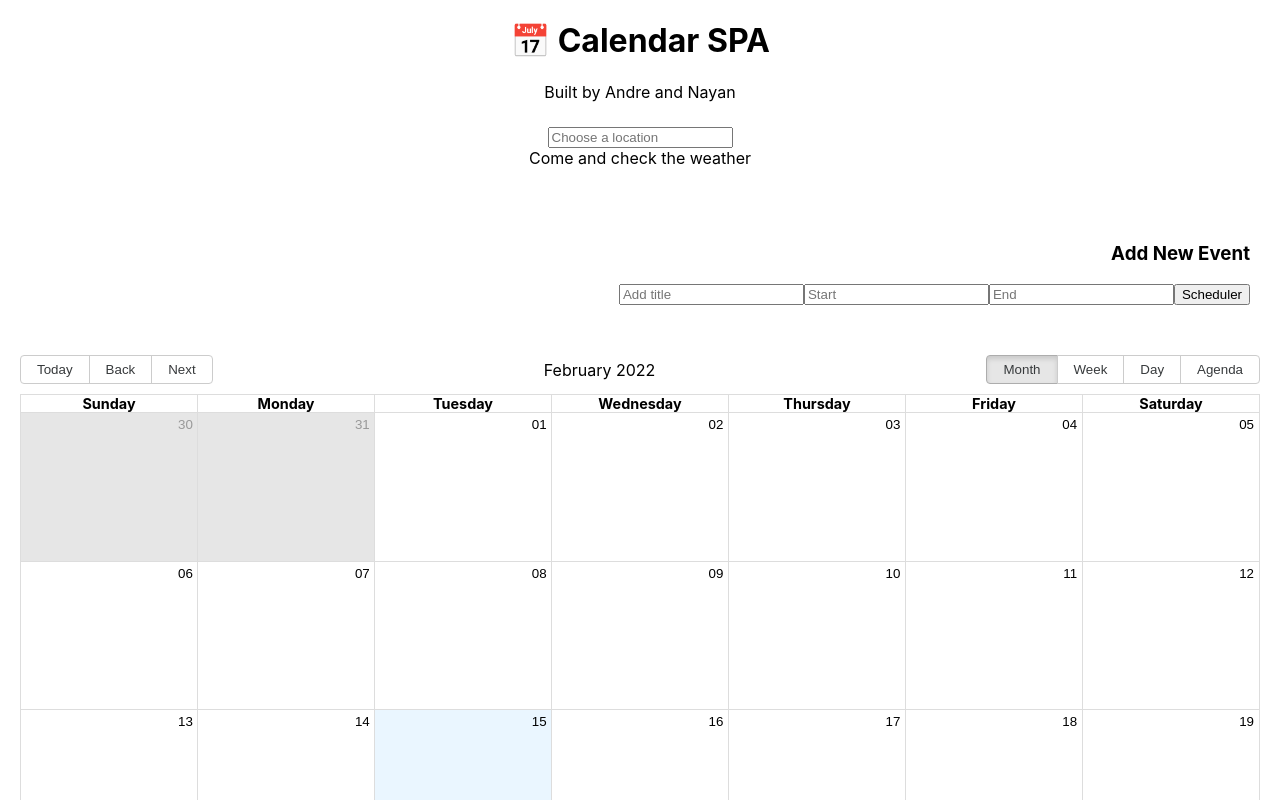
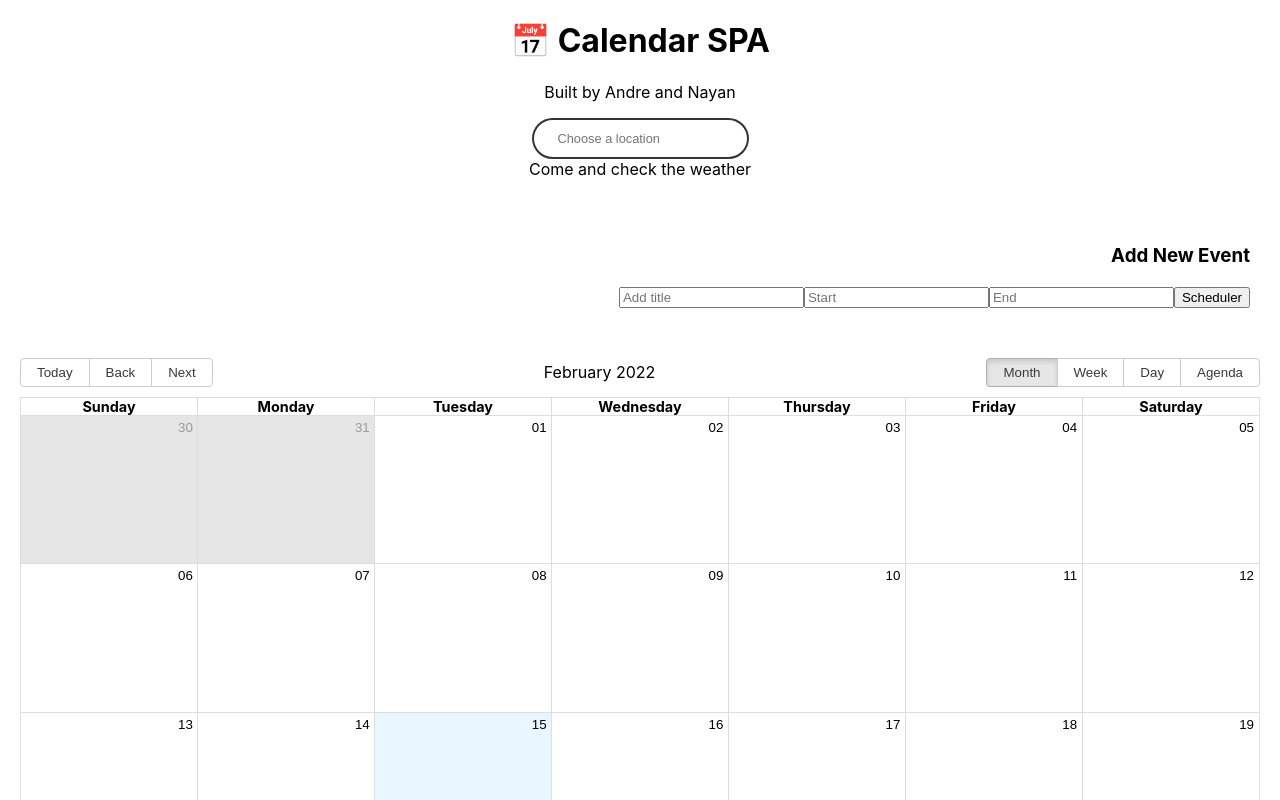
Before and after one commit to andrecastropaiva/bootcamp-project, a React (Create React App) app: page / in a window 1280 px wide. Shown: the top 800 px of the page. Built offline with nearby package versions, Linux system fonts and the light colour scheme.

Commit message:
added some divs and styled weather api

```diff
--- a/src/components/weather.js
+++ b/src/components/weather.js
@@ -11,10 +11,10 @@ function Weather() {
     const [city, setCity] = useState("")
 
     const search = (event) => {
-        if (event.key==="Enter") {
+        if (event.key === "Enter") {
             fetch(`https://api.openweathermap.org/data/2.5/weather?q=${city}&units=metric&APPID=${apiKey}`).then(
                 response => response.json()
-            ).then (
+            ).then(
                 data => {
                     setWeatherdata(data)
                     setCity("")
@@ -25,6 +25,7 @@ function Weather() {
 
     return (
 
+        /* *************** BY NAYAN *************
 
                 <div className="weatherContainer">
                     <input
@@ -34,18 +35,52 @@ function Weather() {
                         value={city}
                         onKeyPress={search}
                     />
-            {typeof weatherData.main === 'undefined'? (
+                    {typeof weatherData.main === 'undefined' ? (
                         <div> Come and check the weather </div>
-            ) :  (
+                    ) : (
                         <div>
                             <p> {weatherData.name} </p>
-                <p> {Math.round (weatherData.main.temp)} degrees </p>
+                            <p> {Math.round(weatherData.main.temp)} degrees </p>
                             <p>{weatherData.weather[0].description} </p>
                         </div>
                     )}
+                </div>
+
+                */
+
+
+        /* BY ANDRE */
+        <div className="weatherContainer">
+            <div className="search">
+                <input
+                    className="location"
+                    placeholder="Choose a location"
+                    onChange={e => setCity(e.target.value)}
+                    value={city}
+                    onKeyPress={search}
+                />
+                {typeof weatherData.main === 'undefined' ? (
+                    <div> Come and check the weather </div>
+                ) : (
+                    <div className="weatherReturn">
+                        <div className="location">
+                            <p>{weatherData.name}</p>
+                        </div>
+                        <div className="temp">
+                            {weatherData.main ? <h1>{Math.round(weatherData.main.temp)}°C</h1> : null}
+                        </div>
+                        <div className="description">
+                            {weatherData.weather ? <p>{weatherData.weather[0].description}</p> : null}
+                        </div>
+                    </div>
+
+                )}
+
 
 
             </div>
-    )
+        </div>
+    );
 }
+
 export default Weather
--- a/src/index.js
+++ b/src/index.js
@@ -2,9 +2,6 @@ import React from 'react';
 import ReactDOM from 'react-dom';
 import '../src/styles.css';
 import App from './App';
-
-
-
 
 
 ReactDOM.render(
--- a/src/styles.css
+++ b/src/styles.css
@@ -22,28 +22,44 @@ code {
   font-family: source-code-pro, Menlo, Monaco, Consolas, "Courier New",
     monospace;
 }
-
-.city{
+/*  ***** BY NAYAN *****
+.city {
   padding: 15px;
   width: 40%;
   margin: auto;
   border: solid 1px black;
-  font-size: 16px;
+  font-size: 1.6em;
 }
 
-.city:focus{
+.city:focus {
   outline: none;
 }
+
+.location {
+  font-size: 1.2em;
+}
+*/
+
 .NewEvent {
   padding: 30px;
   text-align: right;
   display: block;
 }
 
+.rbc-event:focus,
+.rbc-background-event:focus {
+  background-color: rgb(212, 0, 255) !important;
+}
+
+.rbc-event.rbc-selected,
+.rbc-day-slot .rbc-selected.rbc-background-event {
+  background-color: rgb(212, 0, 255) !important;
+}
+
 .react-datepicker-popper {
   display: contents;
 }
-
+/*  ******* BY NAYAN *********
 .weatherContainer {
   flex-direction: column;
   justify-content: center;
@@ -51,3 +67,36 @@ code {
   display: flex;
   padding: 25px;
 }
+*/
+
+/* *******  BY ANDRE ********* */
+
+.weatherContainer {
+  display: contents;
+  width: 40%;
+  height: 40vh;
+  position: relative;
+  color: #000f;
+}
+
+.weatherContainer .search {
+  text-align: center;
+  padding: 1rem;
+}
+
+.weatherContainer input {
+  padding: 0.7rem 1.5rem;
+  font-size: 0.8rem;
+  border-radius: 25px;
+  border: 2px solid rgba(0, 0, 0, 0.8);
+}
+
+.weatherReturn .location {
+  font-size: 1.5em;
+}
+
+.weatherReturn .description {
+  display: contents;
+  color: #000f;
+  position: relative;
+}
```
Also changed, not shown: src/App.js (line endings or trailing spaces). Lines whose indentation alone changed are shown as unchanged.
